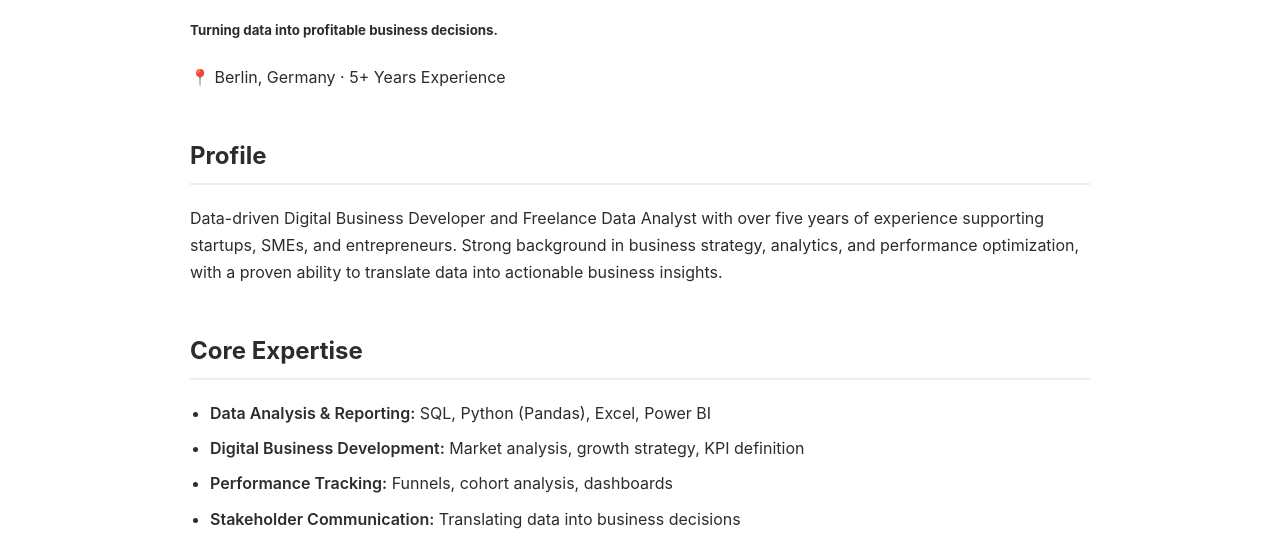
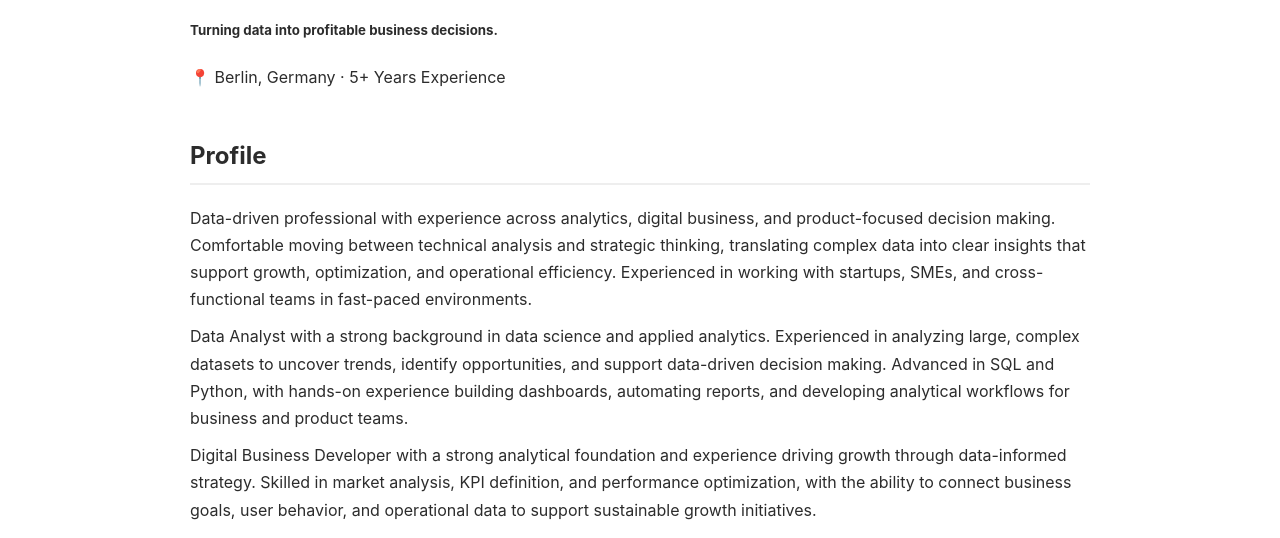
Before and after one commit to Aymen-Khazrii/AboutMe, a plain HTML site: page index.html in a window 1280 px wide. Shown: the part 184-722 px from the top of the page. Drawn offline with Linux system fonts and the light colour scheme.

Commit message:
Update index.html

```diff
--- a/index.html
+++ b/index.html
@@ -52,12 +52,33 @@
 </div>
 
 <h2 class="reveal" >Profile</h2>
-<p>
+  <section data-role="general">
+  <p>Data-driven professional with experience across analytics, digital business, and
+    product-focused decision making. Comfortable moving between technical analysis and
+    strategic thinking, translating complex data into clear insights that support growth,
+    optimization, and operational efficiency. Experienced in working with startups, SMEs,
+    and cross-functional teams in fast-paced environments.</p>
+</section>
+  <section data-role="data">
+  <p>Data Analyst with a strong background in data science and applied analytics.
+    Experienced in analyzing large, complex datasets to uncover trends, identify
+    opportunities, and support data-driven decision making. Advanced in SQL and Python,
+    with hands-on experience building dashboards, automating reports, and developing
+    analytical workflows for business and product teams.</p>
+</section>
+<section data-role="business">
+  <p>Digital Business Developer with a strong analytical foundation and experience
+    driving growth through data-informed strategy. Skilled in market analysis, KPI
+    definition, and performance optimization, with the ability to connect business
+    goals, user behavior, and operational data to support sustainable growth initiatives.</p>
+</section>
+
+<!--<p>
   Data-driven Digital Business Developer and Freelance Data Analyst with over five years
   of experience supporting startups, SMEs, and entrepreneurs. Strong background in
   business strategy, analytics, and performance optimization, with a proven ability
   to translate data into actionable business insights.
-</p>
+</p>-->
 
 <h2 class="reveal" >Core Expertise</h2>
 <ul>
```
